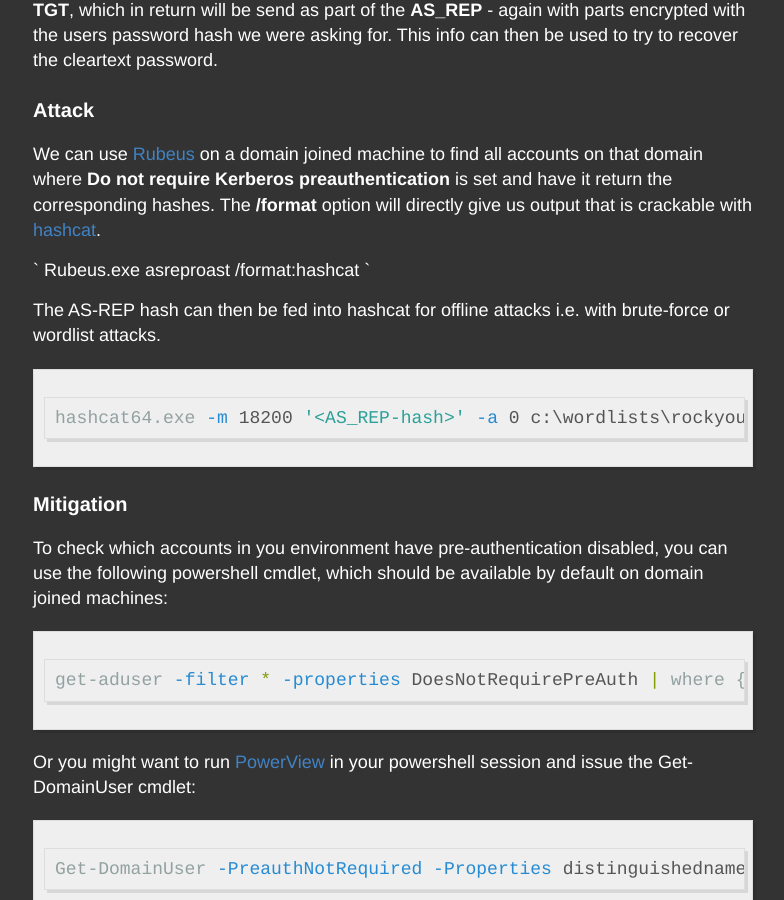
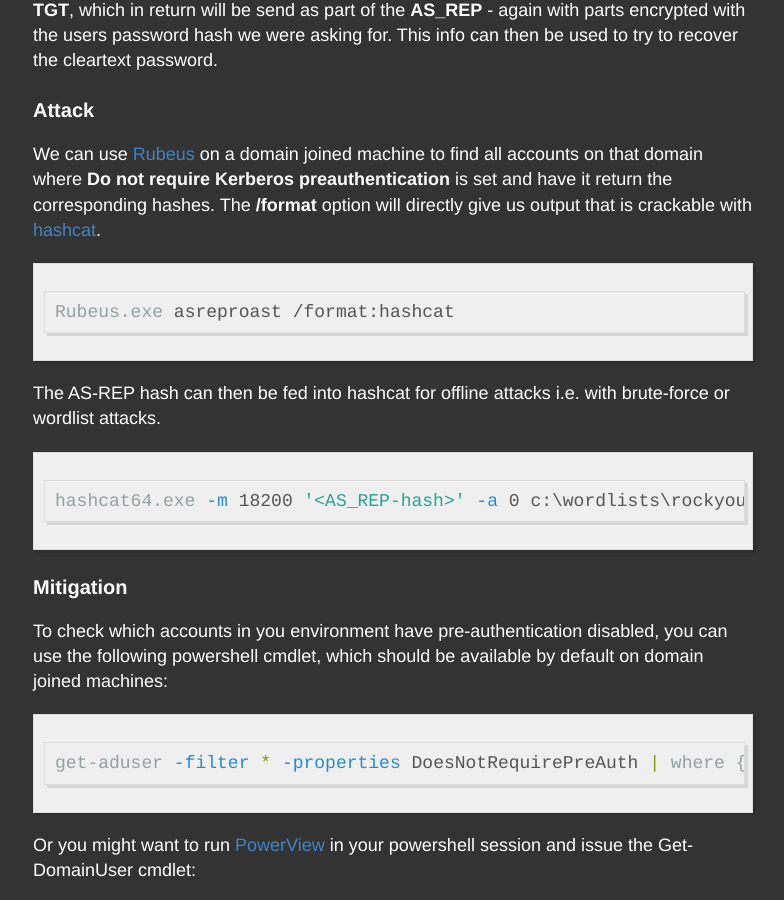
Before and after one commit to LuemmelSec/LuemmelSec.github.io, a Jekyll site: the page built from _posts/2020-12-11-Kerberoasting-VS-AS-REP-Roasting.md, in a window 1280 px wide and 900 px high, scrolled down 2794 px. Shown: the whole window, without its empty margins (247-1031 px from the left). Built offline with Jekyll 4.4.1, drawn with Linux system fonts in a browser that asks for light colours.

Commit message:
Update 2020-12-11-Kerberoasting-VS-AS-REP-Roasting.md

````diff
--- a/_posts/2020-12-11-Kerberoasting-VS-AS-REP-Roasting.md
+++ b/_posts/2020-12-11-Kerberoasting-VS-AS-REP-Roasting.md
@@ -57,9 +57,9 @@
 
 We can use [Rubeus](https://github.com/GhostPack/Rubeus) on a domain joined machine to find all accounts on that domain where **Do not require Kerberos preauthentication** is set and have it return the corresponding hashes. The **/format** option will directly give us output that is crackable with [hashcat](https://github.com/hashcat/hashcat).
 
-`
+```powershell
 Rubeus.exe asreproast /format:hashcat
-`
+```
 
 The AS-REP hash can then be fed into hashcat for offline attacks i.e. with brute-force or wordlist attacks.
 
````
